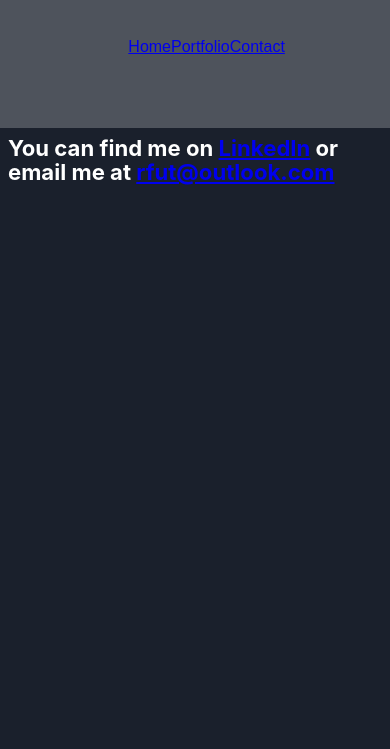
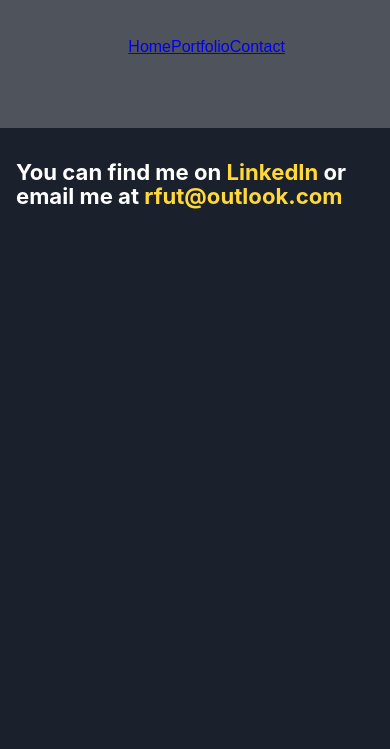
Before and after one commit to rogfut/rogerfutrell.com, a Gatsby site: page /contact in a window 390 px wide. Shown: the part 95-844 px from the top of the page. Built offline with nearby package versions, Linux system fonts and the light colour scheme; Gatsby itself is replaced by a stand-in of ours.

Commit message:
some layout and color tweaks

```diff
--- a/src/components/contact.module.scss
+++ b/src/components/contact.module.scss
@@ -8,6 +8,10 @@
     text-align: left;
     color: white;
 }
+
+// .main > h3 > a {
+//     text-decoration: none;
+// }
 
 .logos {
     display: flex;
@@ -30,3 +34,22 @@
     justify-content: center;
     margin: 0;
 }
+
+.links {
+    text-decoration: none;
+    color: #ffd83b;
+    // color: inherit;
+    // background: -webkit-linear-gradient(left, orange , yellow, green, cyan, blue, violet); /* For Safari 5.1 to 6.0 */
+    // -webkit-background-clip: text;
+    // -webkit-text-fill-color: transparent;
+}
+
+// .linked {
+//     // height: 200px;
+//     text-decoration: none;
+//     background: red; /* For browsers that do not support gradients */
+//     background: -webkit-linear-gradient(left, orange , yellow, green, cyan, blue, violet); /* For Safari 5.1 to 6.0 */
+//     background: -o-linear-gradient(right, orange, yellow, green, cyan, blue, violet); /* For Opera 11.1 to 12.0 */
+//     background: -moz-linear-gradient(right, orange, yellow, green, cyan, blue, violet); /* For Firefox 3.6 to 15 */
+//     background: linear-gradient(to right, orange , yellow, green, cyan, blue, violet); /* Standard syntax (must be last) */
+// }
--- a/src/components/header.module.scss
+++ b/src/components/header.module.scss
@@ -96,7 +96,8 @@
 }
 
 .active-nav-item {
-    color: #4a5568;
+    // color: #4a5568;
+    color: #ffd83b;
     text-decoration: none;
 }
 
--- a/src/components/layout.module.scss
+++ b/src/components/layout.module.scss
@@ -1,6 +1,6 @@
 @media only screen and (max-width: 800px) {
-    .container {
-      padding: .5rem !important;
+    body .container {
+      padding: 2rem 1rem 1rem 1rem;
       text-align: center;
     }
   }
@@ -24,7 +24,7 @@
 .container {
     margin: 0 auto;
     max-width: 60rem;
-    padding: 2rem 2rem 1rem 2rem;
+    padding: 10rem 2rem 1rem 2rem;
     display: flex;
     flex-direction: column;
     min-height: 100vh;
--- a/src/pages/contact.js
+++ b/src/pages/contact.js
@@ -12,7 +12,7 @@ const Contact = () => {
         <Layout>
             <div className={contactStyles.main}>
                 {/* <h1>Contact</h1> */}
-                <h3>You can find me on <a href="https://www.linkedin.com/in/rogerfutrell">LinkedIn</a> or email me at <a href="mailto: rfut@outlook.com">rfut@outlook.com</a></h3>
+                <h3>You can find me on <a href="https://www.linkedin.com/in/rogerfutrell" className={contactStyles.links}>LinkedIn</a> or email me at <a href="mailto: rfut@outlook.com" className={contactStyles.links}>rfut@outlook.com</a></h3>
                 <div className={contactStyles.logos}>
                     <div className={contactStyles.linkedin}>
                         {/* <img src={linkedin}></img> */}
```
Also changed, not shown: src/components/portfolio.module.scss (+28 -20 lines).
